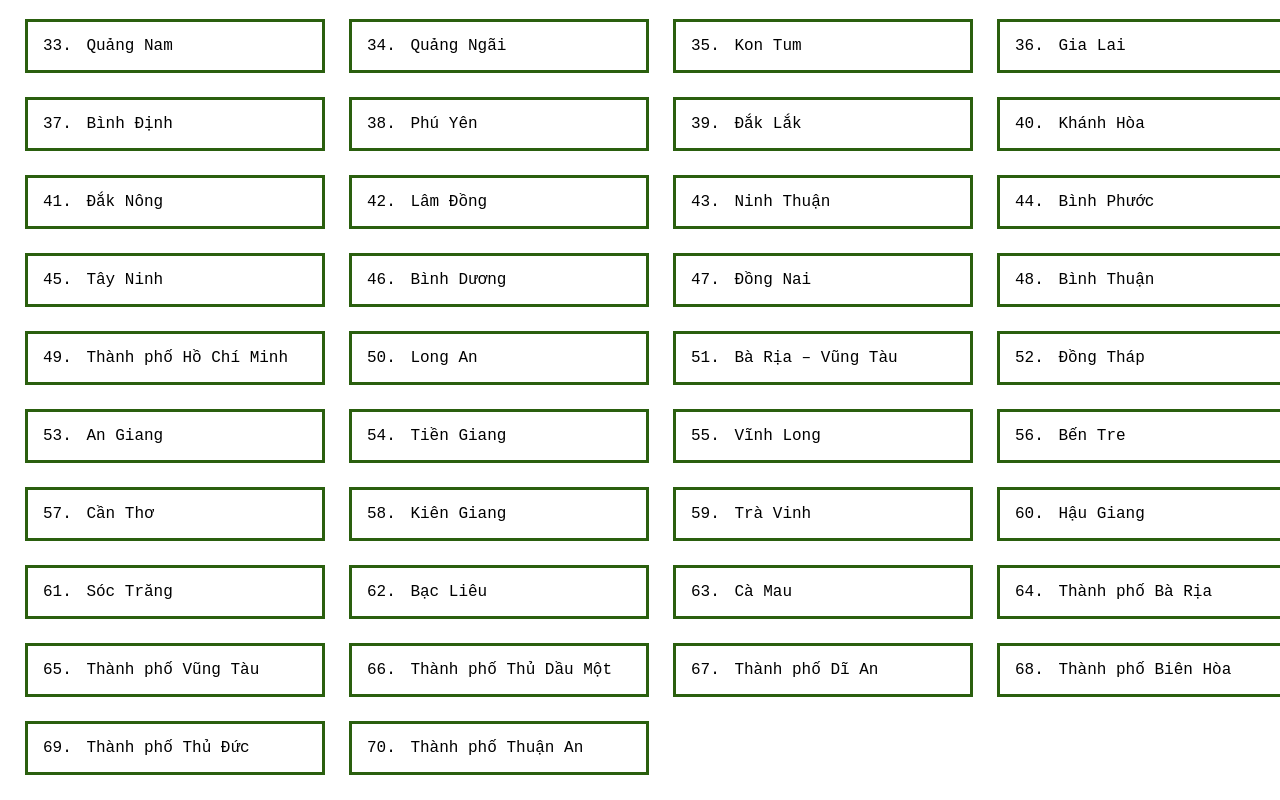
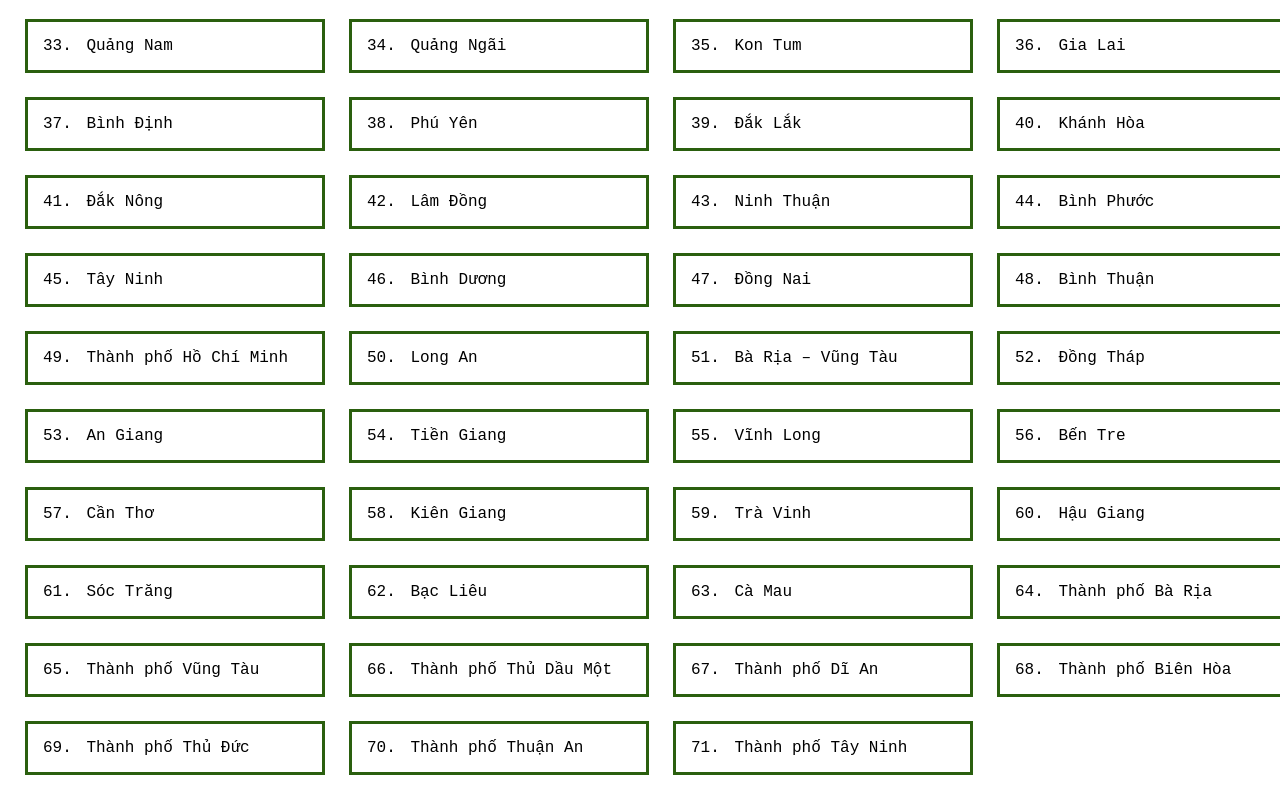
Before and after one commit to theksbd/urban-rural, a React (Vite) app: page / in a window 1280 px wide. Shown: the part 999-1799 px from the top of the page. Built offline with nearby package versions, Linux system fonts and the light colour scheme; a web font is replaced by a local one.

Commit message:
Update city.js

```diff
--- a/src/data/city.js
+++ b/src/data/city.js
@@ -378,5 +378,6 @@ export const cities = [
     name: 'Thành phố Thuận An',
     latitude: '10°54′18″N',
     longitude: '106°41′58″E'
-  }
+  },
+  { id: 71, name: 'Thành phố Tây Ninh', latitude: '11°22′4″N', longitude: '106°7′8″E' }
 ];
```
